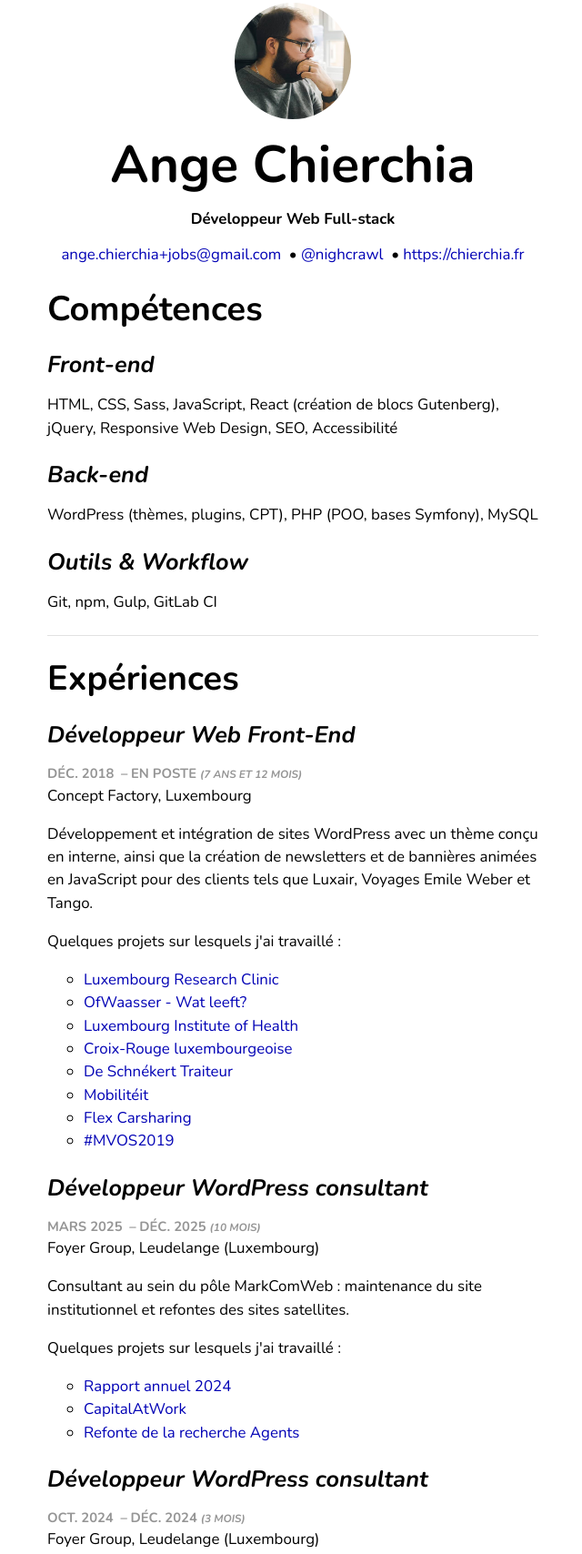
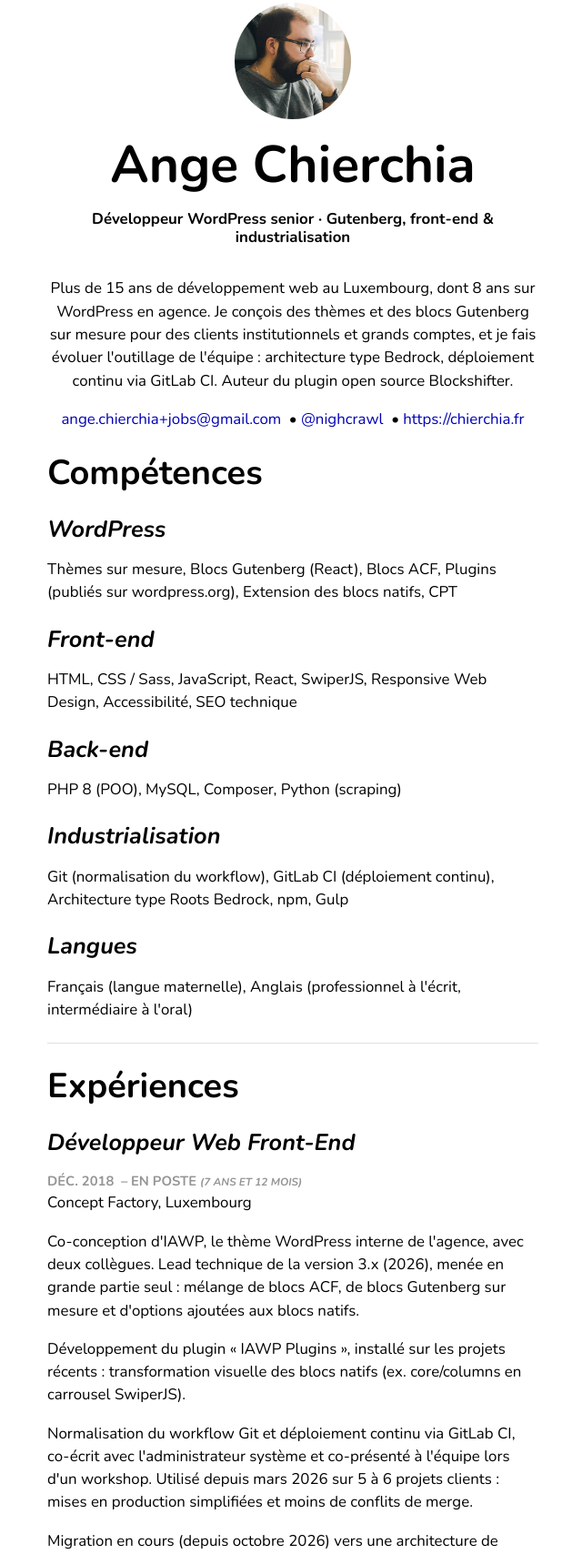
Before and after one commit to nighcrawl/cv, an Eleventy site: page templates/index.njk in a window 1280 px wide. Shown: the part 45-1753 px from the top of the page at 91% size, without its empty margins (318-958 px from the left). Built offline with nearby package versions, Linux system fonts and the light colour scheme; Eleventy itself is replaced by a stand-in of ours; files that its build step writes are made by us from their sources.

Commit message:
feat(data): reposition CV as senior WordPress developer
Add a summary, regroup skills around WordPress and tooling, add languages,
merge Foyer missions into the Concept Factory entry, detail IAWP 3.x work,
and drop 2008-2009 internships.

Co-Authored-By: Claude Opus 5.5 <noreply@anthropic.com>
Claude-Session: https://claude.ai/code/session_01AYJnbDPcLm4f2au7FbTggg

```diff
--- a/data/en/site.yml
+++ b/data/en/site.yml
@@ -1,7 +1,7 @@
-
 identity:
   name: "Ange Chierchia"
-  title: "Full-stack Web Developer"
+  title: "Senior WordPress Developer · Gutenberg, front-end & tooling"
+  summary: "Over 15 years of web development in Luxembourg, including 8 years building WordPress sites in an agency. I design custom themes and Gutenberg blocks for institutional and enterprise clients, and I improve the team's tooling: Bedrock-style architecture and continuous deployment with GitLab CI. Author of the open-source plugin Blockshifter."
   location: "Metz, France"
   email: "ange.chierchia+job@gmail.com"
   website: "https://chierchia.fr"
@@ -13,69 +13,65 @@ identity:
       url: "https://github.com/nighcrawl"
 
 skills:
+  - group: "WordPress"
+    items:
+      - Custom themes
+      - Gutenberg blocks (React)
+      - ACF blocks
+      - Plugins (published on wordpress.org)
+      - Core block extensions
+      - CPT
   - group: "Front-end"
     items:
       - HTML
-      - CSS
-      - Sass
+      - CSS / Sass
       - JavaScript
-      - React (Gutenberg block development)
-      - jQuery
+      - React
+      - SwiperJS
       - Responsive Web Design
-      - SEO
       - Accessibility
+      - Technical SEO
   - group: "Back-end"
     items:
-      - WordPress (themes, plugins, CPT)
-      - PHP (OOP, basic Symfony)
+      - PHP 8 (OOP)
       - MySQL
-  - group: "Tools & Workflow"
+      - Composer
+      - Python (scraping)
+  - group: "Tooling & DevOps"
     items:
-      - Git
+      - Git (workflow standardisation)
+      - GitLab CI (continuous deployment)
+      - Roots Bedrock-style architecture
       - npm
       - Gulp
-      - GitLab CI
-
+  - group: "Languages"
+    items:
+      - French (native)
+      - English (professional written, intermediate spoken)
 
 experience:
-  - company: "Foyer Group"
-    role: "WordPress Developer (Consultant)"
-    start: "2025-03-01"
-    end: "2025-12-31"
-    location: "Leudelange (Luxembourg)"
-    description:
-      - "Consultant within the MarCom Web division: maintenance of the corporate website and redesigns of satellite sites."
-    projects:
-      - { name: "Annual Report 2024", url: "https://groupe.foyer.lu/en/annual-report"}
-      - { name: "CapitalAtWork", url: "https://www.capitalatwork.com/en-lu/" }
-      - { name: "Redesign of the Agents search", url: "https://www.foyer.lu/en/insurance-agents/" }
-
-  - company: "Foyer Group"
-    role: "WordPress Developer (Consultant)"
-    start: "2024-10-01"
-    end: "2024-12-31"
-    location: "Leudelange (Luxembourg)"
-    description:
-      - "Supported Foyer Assurances in finalizing and launching the new website for the Belgian market."
-    projects:
-    - { name: "Foyer Assurances Belgique", url: "https://assurancesfoyer.be" }
-
   - company: "Concept Factory"
     role: "Front-end Web Developer"
     start: "2018-12-01"
     end: null
     location: "Luxembourg"
     description:
-      - "Development and integration of WordPress websites with a custom in-house theme, along with the creation of newsletters and animated JavaScript banners for clients such as Luxair, Voyages Emile Weber, and Tango."
+      - "Co-designed IAWP, the agency's in-house WordPress theme, with two colleagues. Technical lead on version 3.x (2026), built largely on my own: a mix of ACF blocks, custom Gutenberg blocks and custom options added to core blocks."
+      - "Built the \"IAWP Plugins\" plugin, used on recent projects: visual transformation of core blocks (e.g. turning core/columns into a SwiperJS carousel)."
+      - "Standardised the Git workflow and set up continuous deployment with GitLab CI, co-written with the system administrator and co-presented to the team in a workshop. In use since March 2026 on 5–6 client projects: easier releases and fewer merge conflicts."
+      - "Ongoing migration (since October 2026) to a Roots Bedrock-style file architecture to automate WordPress core and plugin updates."
+      - "Seconded as a consultant to Foyer Group (2 assignments): launch of the Foyer Assurances Belgium website (Oct–Dec 2024), then maintenance of the corporate website and redesign of satellite sites within the MarCom Web division (Mar–Dec 2025)."
+      - "Email newsletters and animated JavaScript banners for Luxair, Voyages Emile Weber and Tango."
     projects:
-      - { name: "Luxembourg Research Clinic", url: "https://researchclinic.lu"}
-      - { name: "OfWaasser - Wat leeft?", url: "https://ofwaasser.lu"}
+      - { name: "Foyer Assurances Belgique", url: "https://assurancesfoyer.be" }
+      - { name: "Foyer – Annual Report 2024", url: "https://groupe.foyer.lu/en/annual-report" }
+      - { name: "Foyer – Agents search redesign", url: "https://www.foyer.lu/en/insurance-agents/" }
+      - { name: "CapitalAtWork", url: "https://www.capitalatwork.com/en-lu/" }
       - { name: "Luxembourg Institute of Health", url: "https://lih.lu" }
       - { name: "Croix-Rouge luxembourgeoise", url: "https://croix-rouge.lu" }
-      - { name: "De Schnékert Traiteur", url: "https://schnekert.lu" }
       - { name: "Mobilitéit", url: "https://mobiliteit.lu" }
-      - { name: "Flex Carsharing", url: "https://web.archive.org/web/20250429081208/https://www.flex.lu/fr/accueil/" }
-      - { name: "#MVOS2019", url: "https://web.archive.org/web/20190820050015/https://www.mvos.lu/fr/" }
+      - { name: "Luxembourg Research Clinic", url: "https://researchclinic.lu" }
+      - { name: "OfWaasser - Wat leeft?", url: "https://ofwaasser.lu" }
 
   - company: "Ibakus Europe SA"
     role: "Web Developer"
@@ -96,30 +92,6 @@ experience:
       - "Development of an Intranet platform used by 500+ users with different access rights, document sharing, forums and email and Web notifications."
       - "Writing of a small modular CMS to answer the specific needs of the customers."
       - "Designed and sent email newsletters in partnership with HP, Lenovo and Microsoft in accordance with Guidelines of each partner."
-
-  - company: "CBC Informatique"
-    role: "Trainee Web Developer"
-    start: "2009-06-01"
-    end: "2009-09-11"
-    location: "Bascharage (Luxembourg)"
-    description:
-      - "Redesign of an online store to validate a Bachelor’s degree in Computer Science. I was in charge of studying the actual website, drafting the specifications for the new one, defining and design the new UI and UX. I also develop a custom CMS and set up PayPal for online payments."
-
-  - company: "Unpointzéro"
-    role: "Trainee Web Developer"
-    start: "2008-12-01"
-    end: "2009-04-30"
-    location: "Metz"
-    description:
-      - "Collaborate on the development of a digital artworks repository website, as part of Bachelor’s degree. Drafting the project specifications, tasks distribution, design of the user registration process with HTML, CSS, JavaScript, MySQL and PHP."
-
-  - company: "IPcube"
-    role: "Trainee Web Developer"
-    start: "2008-01-01"
-    end: "2008-02-29"
-    location: "Montigny-lès-Metz"
-    description:
-      - "Develop a wedding lists management website in order to validate a BTEC Higher National Diploma in Computer Science. Manage different user access levels : wedding list creators and friends of creators. UI and UX design."
 
 education:
   - school: "IUT Université Paul Verlaine"
--- a/data/fr/site.yml
+++ b/data/fr/site.yml
@@ -1,7 +1,7 @@
-
 identity:
   name: "Ange Chierchia"
-  title: "Développeur Web Full-stack"
+  title: "Développeur WordPress senior · Gutenberg, front-end & industrialisation"
+  summary: "Plus de 15 ans de développement web au Luxembourg, dont 8 ans sur WordPress en agence. Je conçois des thèmes et des blocs Gutenberg sur mesure pour des clients institutionnels et grands comptes, et je fais évoluer l'outillage de l'équipe : architecture type Bedrock, déploiement continu via GitLab CI. Auteur du plugin open source Blockshifter."
   location: "Metz, France"
   email: "ange.chierchia+job@gmail.com"
   website: "https://chierchia.fr"
@@ -13,69 +13,65 @@ identity:
       url: "https://github.com/nighcrawl"
 
 skills:
+  - group: "WordPress"
+    items:
+      - Thèmes sur mesure
+      - Blocs Gutenberg (React)
+      - Blocs ACF
+      - Plugins (publiés sur wordpress.org)
+      - Extension des blocs natifs
+      - CPT
   - group: "Front-end"
     items:
       - HTML
-      - CSS
-      - Sass
+      - CSS / Sass
       - JavaScript
-      - React (création de blocs Gutenberg)
-      - jQuery
+      - React
+      - SwiperJS
       - Responsive Web Design
-      - SEO
       - Accessibilité
+      - SEO technique
   - group: "Back-end"
     items:
-      - WordPress (thèmes, plugins, CPT)
-      - PHP (POO, bases Symfony)
+      - PHP 8 (POO)
       - MySQL
-  - group: "Outils & Workflow"
+      - Composer
+      - Python (scraping)
+  - group: "Industrialisation"
     items:
-      - Git
+      - Git (normalisation du workflow)
+      - GitLab CI (déploiement continu)
+      - Architecture type Roots Bedrock
       - npm
       - Gulp
-      - GitLab CI
-
+  - group: "Langues"
+    items:
+      - Français (langue maternelle)
+      - Anglais (professionnel à l'écrit, intermédiaire à l'oral)
 
 experience:
-  - company: "Foyer Group"
-    role: "Développeur WordPress consultant"
-    start: "2025-03-01"
-    end: "2025-12-31"
-    location: "Leudelange (Luxembourg)"
-    description:
-      - "Consultant au sein du pôle MarkComWeb : maintenance du site institutionnel et refontes des sites satellites."
-    projects:
-      - { name: "Rapport annuel 2024", url: "https://groupe.foyer.lu/fr/rapport-annuel"}
-      - { name: "CapitalAtWork", url: "https://capitalatwork.com" }
-      - { name: "Refonte de la recherche Agents", url: "https://www.foyer.lu/fr/agents-assurance/"}
-
-  - company: "Foyer Group"
-    role: "Développeur WordPress consultant"
-    start: "2024-10-01"
-    end: "2024-12-31"
-    location: "Leudelange (Luxembourg)"
-    description:
-      - "Accompagnement de Foyer Assurances dans la finalisation et la mise en production du nouveau site pour le marché belge."
-    projects:
-      - { name: "Foyer Assurances Belgique", url: "https://assurancesfoyer.be" }
-
   - company: "Concept Factory"
     role: "Développeur Web Front-End"
     start: "2018-12-01"
     end: null
     location: "Luxembourg"
     description:
-      - "Développement et intégration de sites WordPress avec un thème conçu en interne, ainsi que la création de newsletters et de bannières animées en JavaScript pour des clients tels que Luxair, Voyages Emile Weber et Tango."
+      - "Co-conception d'IAWP, le thème WordPress interne de l'agence, avec deux collègues. Lead technique de la version 3.x (2026), menée en grande partie seul : mélange de blocs ACF, de blocs Gutenberg sur mesure et d'options ajoutées aux blocs natifs."
+      - "Développement du plugin « IAWP Plugins », installé sur les projets récents : transformation visuelle des blocs natifs (ex. core/columns en carrousel SwiperJS)."
+      - "Normalisation du workflow Git et déploiement continu via GitLab CI, co-écrit avec l'administrateur système et co-présenté à l'équipe lors d'un workshop. Utilisé depuis mars 2026 sur 5 à 6 projets clients : mises en production simplifiées et moins de conflits de merge."
+      - "Migration en cours (depuis octobre 2026) vers une architecture de fichiers type Roots Bedrock, pour automatiser les mises à jour du cœur WordPress et des plugins."
+      - "Consultant détaché chez Foyer Group (2 missions) : mise en production du site Foyer Assurances Belgique (oct.–déc. 2024), puis maintenance du site institutionnel et refonte des sites satellites au sein du pôle MarkComWeb (mars–déc. 2025)."
+      - "Newsletters et bannières animées en JavaScript pour Luxair, Voyages Emile Weber et Tango."
     projects:
-      - { name: "Luxembourg Research Clinic", url: "https://researchclinic.lu"}
-      - { name: "OfWaasser - Wat leeft?", url: "https://ofwaasser.lu"}
+      - { name: "Foyer Assurances Belgique", url: "https://assurancesfoyer.be" }
+      - { name: "Foyer – Rapport annuel 2024", url: "https://groupe.foyer.lu/fr/rapport-annuel" }
+      - { name: "Foyer – Refonte de la recherche Agents", url: "https://www.foyer.lu/fr/agents-assurance/" }
+      - { name: "CapitalAtWork", url: "https://capitalatwork.com" }
       - { name: "Luxembourg Institute of Health", url: "https://lih.lu" }
       - { name: "Croix-Rouge luxembourgeoise", url: "https://croix-rouge.lu" }
-      - { name: "De Schnékert Traiteur", url: "https://schnekert.lu" }
       - { name: "Mobilitéit", url: "https://mobiliteit.lu" }
-      - { name: "Flex Carsharing", url: "https://web.archive.org/web/20250429081208/https://www.flex.lu/fr/accueil/" }
-      - { name: "#MVOS2019", url: "https://web.archive.org/web/20190820050015/https://www.mvos.lu/fr/" }
+      - { name: "Luxembourg Research Clinic", url: "https://researchclinic.lu" }
+      - { name: "OfWaasser - Wat leeft?", url: "https://ofwaasser.lu" }
 
   - company: "Ibakus Europe SA"
     role: "Développeur Web"
@@ -96,30 +92,6 @@ experience:
       - "Création d'une plateforme intranet : 600 comptes utilisateur, gestion des droits d'accès, partage de documents, agenda, forums de discussion, volet de notifications."
       - "Réalisation d'un mini CMS adaptable aux besoins spécifiques des clients."
       - "Conception et envoi de newsletters en partenariat avec HP, Lenovo et Microsoft en accord avec les Guidelines de chaque partenaire."
-
-  - company: "CBC Informatique"
-    role: "Développeur Web (stagiaire)"
-    start: "2009-06-01"
-    end: "2009-09-11"
-    location: "Bascharage (Luxembourg)"
-    description:
-      - "Refonte d'une boutique en ligne en vue d'obtenir une Licence professionnelle Web et commerce électronique : étude de l'existant, rédaction d'un cahier des charges, définition et intégration de la nouvelle charte graphique, développement d'un CMS e-commerce personnalisé, mise en place d'un module de paiement en ligne sécurisé."
-
-  - company: "Unpointzéro"
-    role: "Développeur Web (stagiaire)"
-    start: "2008-12-01"
-    end: "2009-04-30"
-    location: "Metz"
-    description:
-      - "Création d'un site Web de dépôt d'œuvres numériques dans le cadre de la licence professionnelle : travail collaboratif, définition et rédaction du cahier des charges, répartition des tâches, développement du module d'inscription utilisateurs."
-
-  - company: "IPcube"
-    role: "Développeur Web (stagiaire)"
-    start: "2008-01-01"
-    end: "2008-02-29"
-    location: "Montigny-lès-Metz"
-    description:
-      - "Développement d'un site de gestion de listes de mariage dans le but de valider un BTS Informatique de gestion : définition des différents niveaux d'accès utilisateurs, création du back office, développement du module d'inscription et de création de listes de mariage."
 
 education:
   - school: "IUT Université Paul Verlaine"
--- a/scripts/resume.mjs
+++ b/scripts/resume.mjs
@@ -9,6 +9,7 @@ for (const lang of langs) {
   const basics = {
     name: site.identity?.name,
     label: site.identity?.title,
+    summary: site.identity?.summary,
     email: site.identity?.email,
     url: site.identity?.website,
     location: { city: site.identity?.location },
--- a/scripts/validate.mjs
+++ b/scripts/validate.mjs
@@ -7,6 +7,7 @@ const siteSchema = z.object({
   identity: z.object({
     name: z.string(),
     title: z.string(),
+    summary: z.string().optional(),
     location: z.string().optional(),
     email: z.string().optional(),
     website: z.string().url().optional(),
--- a/templates/partials/header.njk
+++ b/templates/partials/header.njk
@@ -4,6 +4,9 @@
   <h1 class="card__title">{{ site.identity.name }}</h1>
   <div class="card__description">
     <p class="job-description h4">{{ site.identity.title }}</p>
+    {% if site.identity.summary %}
+      <p class="summary">{{ site.identity.summary }}</p>
+    {% endif %}
     <ul class="contact list list--inline list--center">
       {% if site.identity.email %}
         <li class="list__item"><a href="mailto:{{ site.identity.email }}" id="send-email">{{ site.identity.email }}</a></li>
```
